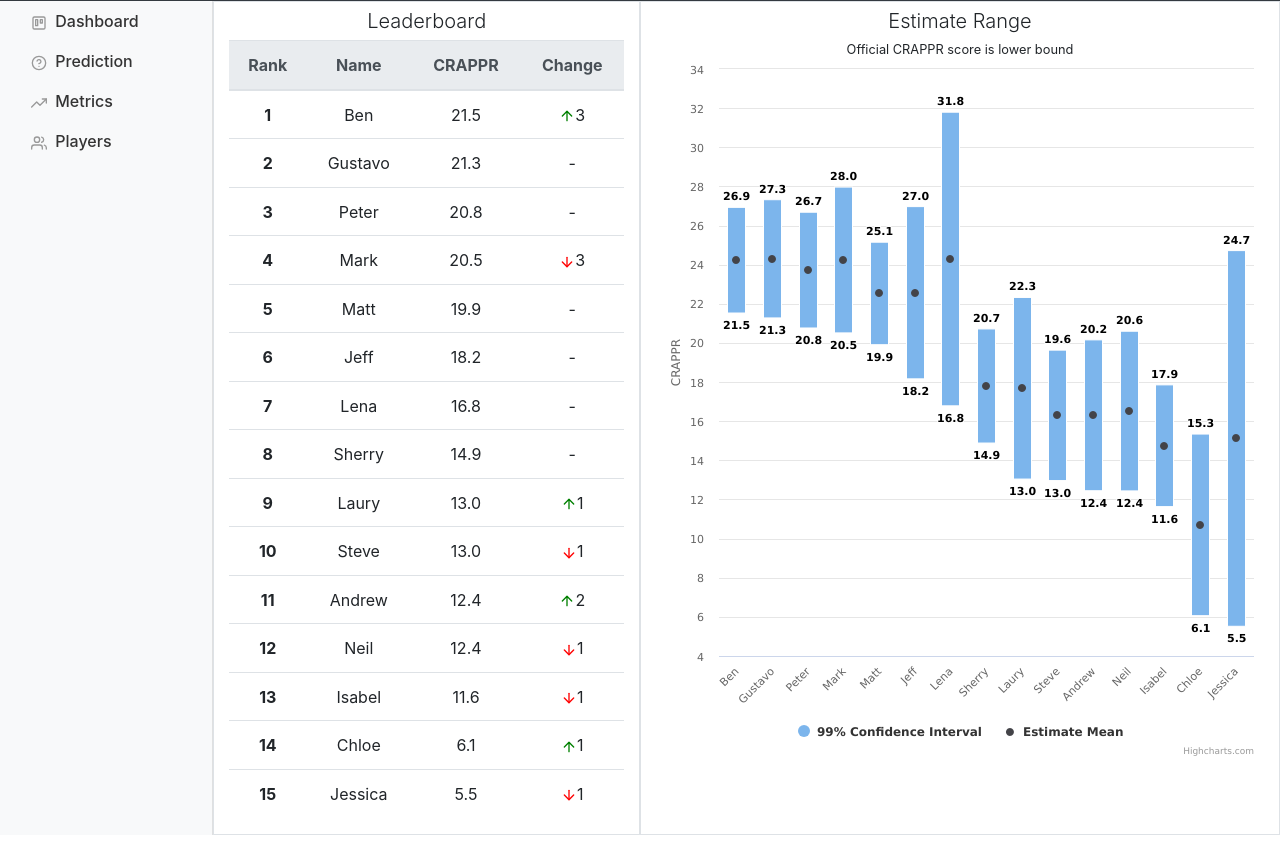
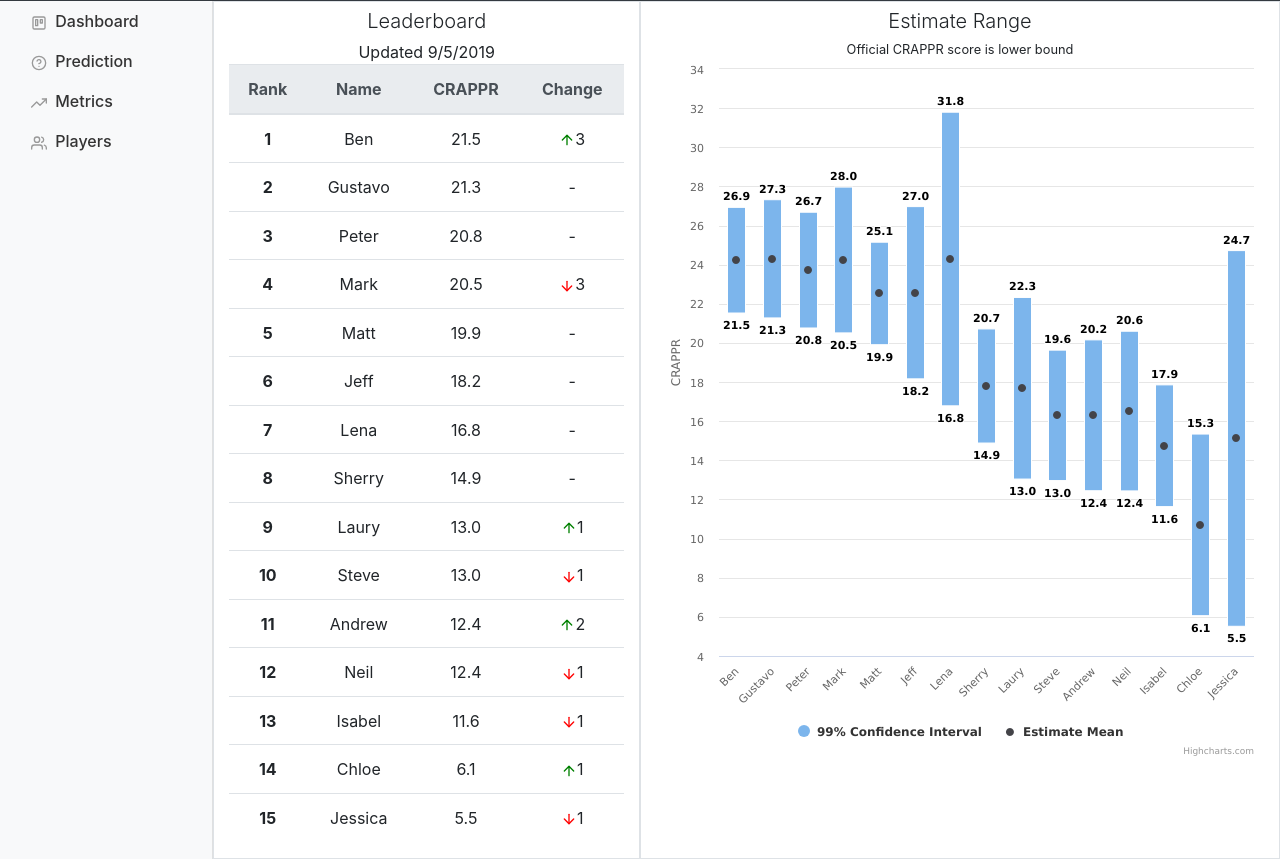
Before and after one commit to JCHS-Matthew/CRAPPR-dashboard, a plain HTML site: page index.html in a window 1280 px wide. Shown: the part 55-914 px from the top of the page. Before the commit the page ends 890 px from the top, so only its background shows below. Drawn offline with nearby package versions, Linux system fonts and the light colour scheme.

Commit message:
add date to leaderboard

```diff
--- a/index.html
+++ b/index.html
@@ -52,6 +52,7 @@
 
     <div id="leaderboard_wrapper" class="col-sm-8 col-md-9 col-lg-4 border">
       <div class="lead p-1">Leaderboard</div>
+      <div id="leaderboard_date"></div>
       <table class="table" id="leaderboard">
         <thead class="thead-light">
           <tr>
```
